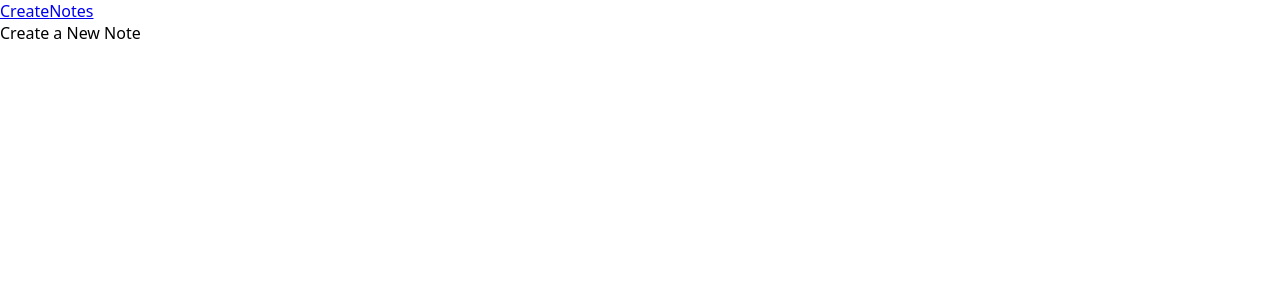
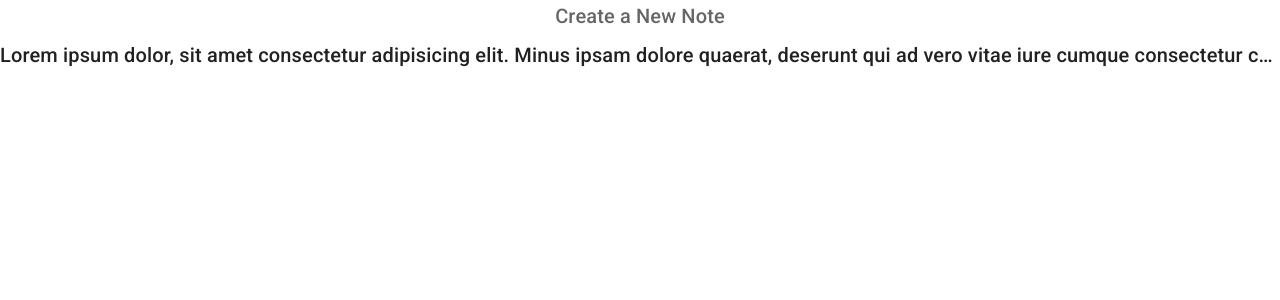
Before and after one commit to Raj-Thombare/MaterialUI, a React (Create React App) app: page /create in a window 1280 px wide. Shown: the top 300 px of the page. Built offline with nearby package versions, Linux system fonts and the light colour scheme.

Commit message:
Typography Done

```diff
--- a/src/App.js
+++ b/src/App.js
@@ -6,13 +6,13 @@ import Notes from "./pages/Notes";
 
 function App() {
   return (
-    <div>
-      <Navigation />
+    <>
+      {/* <Navigation /> */}
       <Routes>
         <Route path="/create" element={<Create />} />
         <Route path="/notes" element={<Notes />} />
       </Routes>
-    </div>
+    </>
   );
 }
 
--- a/src/components/Navigation.jsx
+++ b/src/components/Navigation.jsx
@@ -3,10 +3,10 @@ import { Link } from "react-router-dom";
 
 const Navigation = () => {
   return (
-    <div>
+    <>
       <Link to="/create">Create</Link>
       <Link to="/notes">Notes</Link>
-    </div>
+    </>
   );
 };
 
--- a/src/index.css
+++ b/src/index.css
@@ -4,4 +4,5 @@ body {
     Oxygen, Ubuntu, Cantarell, "Open Sans", "Helvetica Neue", sans-serif;
   -webkit-font-smoothing: antialiased;
   -moz-osx-font-smoothing: grayscale;
+  text-align: center;
 }
--- a/src/pages/Create.jsx
+++ b/src/pages/Create.jsx
@@ -1,7 +1,38 @@
 import React from "react";
+import { Typography } from "@mui/material";
 
 const Create = () => {
-  return <div>Create a New Note</div>;
+  return (
+    <>
+      <Typography
+        variant="h6"
+        component="h2"
+        color="textSecondary"
+        gutterBottom
+      >
+        Create a New Note
+      </Typography>
+      <Typography
+        variant="h6"
+        component="h2"
+        color="textPrimary"
+        noWrap
+        gutterBottom
+      >
+        Lorem ipsum dolor, sit amet consectetur adipisicing elit. Minus ipsam
+        dolore quaerat, deserunt qui ad vero vitae iure cumque consectetur
+        corrupti possimus aliquid alias eligendi veniam blanditiis et eos quo
+        pariatur. Doloremque quod debitis soluta ut molestias blanditiis nobis
+        harum quisquam? Dicta corrupti cupiditate quod harum maiores blanditiis!
+        Aliquid dicta exercitationem itaque! Quam, non facere. Rem porro nostrum
+        sit sequi odio repellat molestias labore, excepturi totam consectetur
+        nam eius facere esse pariatur eaque reiciendis neque eos laboriosam
+        eveniet aut perferendis minima laudantium, accusantium ad! Est nesciunt
+        inventore, quasi tenetur odio ducimus quidem eveniet aperiam temporibus
+        dicta consequatur voluptatem quod corporis.
+      </Typography>
+    </>
+  );
 };
 
 export default Create;
```
Also changed, not shown: src/Docs.MDX (added, +7 -0 lines).
